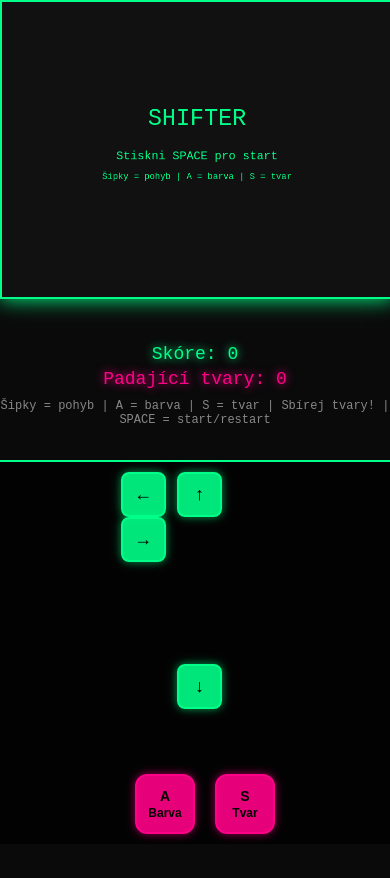
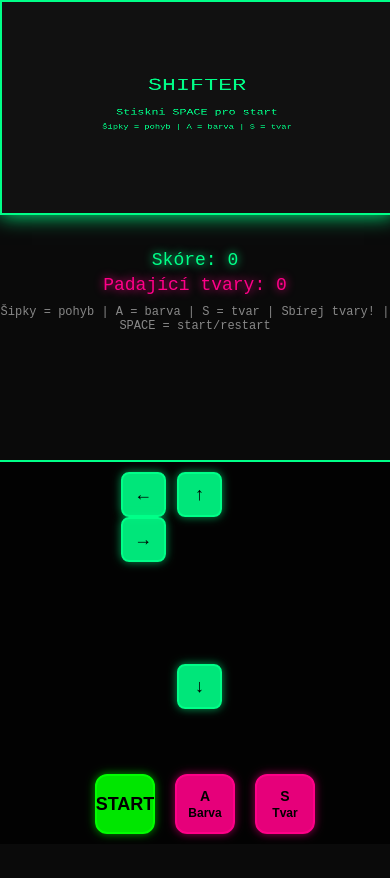
Before and after one commit to firmalemony/shifter, a website: page index.html in a window 390 px wide. Drawn offline with Linux system fonts and the light colour scheme; no server answers.

Commit message:
Fix game speed, mobile controls and add mobile start button
- Keep constant speed, only add more objects gradually
- Add mobile START button to replace spacebar
- Reduce canvas height on mobile to prevent overlap
- Improve mobile control layout and spacing
- Fix object spawning to respect max concurrent limit
- Add green START button with proper styling

```diff
--- a/game.js
+++ b/game.js
@@ -23,9 +23,10 @@ class Game {
 
         // Padající tvary
         this.collectibles = [];
-        this.shapeSpeed = 0.5; // Velmi pomalé padání
+        this.shapeSpeed = 0.5; // Rychlost zůstává stejná
         this.shapeSpawnTimer = 0;
         this.shapeSpawnInterval = 200; // frames - delší interval mezi tvary
+        this.maxConcurrentObjects = 1; // Počáteční počet současných objektů
 
         // Ovládání
         this.keys = {};
@@ -88,6 +89,21 @@ class Game {
 
         // Mobilní ovládání
         this.setupMobileControls();
+
+        // Start tlačítko pro mobil
+        document.getElementById('startBtn').addEventListener('touchstart', (e) => {
+            e.preventDefault();
+            if (this.gameState === 'menu' || this.gameState === 'gameOver') {
+                this.startGame();
+            }
+        });
+
+        document.getElementById('startBtn').addEventListener('mousedown', (e) => {
+            e.preventDefault();
+            if (this.gameState === 'menu' || this.gameState === 'gameOver') {
+                this.startGame();
+            }
+        });
     }
 
     startGame() {
@@ -113,9 +129,9 @@ class Game {
         // Aktualizace hráče s pohybem
         this.player.update(this.keys, this.width);
 
-        // Spawn nových tvarů
+        // Spawn nových tvarů - pouze pokud máme méně než maximum
         this.shapeSpawnTimer++;
-        if (this.shapeSpawnTimer >= this.shapeSpawnInterval) {
+        if (this.shapeSpawnTimer >= this.shapeSpawnInterval && this.collectibles.length < this.maxConcurrentObjects) {
             this.spawnShape();
             this.shapeSpawnTimer = 0;
         }
@@ -139,10 +155,10 @@ class Game {
             }
         }
 
-        // Zvyšování obtížnosti - velmi pomalé zrychlování
-        if (this.score > 0 && this.score % 5 === 0) {
-            this.shapeSpeed = Math.min(this.shapeSpeed + 0.02, 1.5);
-            this.shapeSpawnInterval = Math.max(this.shapeSpawnInterval - 1, 150);
+        // Zvyšování obtížnosti - pouze přidávání objektů, rychlost zůstává stejná
+        if (this.score > 0 && this.score % 10 === 0) {
+            // Zvyšujeme pouze počet současných objektů, ne rychlost
+            this.maxConcurrentObjects = Math.min(this.maxConcurrentObjects + 1, 8);
         }
     }
 
--- a/index.html
+++ b/index.html
@@ -287,6 +287,18 @@
             margin-top: 2px;
         }
 
+        .start-btn {
+            background: rgba(0, 255, 0, 0.9) !important;
+            border-color: #00ff00 !important;
+            box-shadow: 0 0 10px rgba(0, 255, 0, 0.6) !important;
+            font-size: 18px !important;
+            font-weight: bold !important;
+        }
+
+        .start-btn:active {
+            background: rgba(0, 255, 0, 1) !important;
+        }
+
         /* Responzivní design */
         @media (max-width: 768px) {
             body {
@@ -297,9 +309,9 @@
 
             #gameCanvas {
                 width: 100vw;
-                height: 40vh;
+                height: 30vh;
                 max-width: 100%;
-                margin-bottom: 20px;
+                margin-bottom: 10px;
             }
 
             #mobileControls {
@@ -322,7 +334,7 @@
 
             #gameContainer {
                 flex-direction: column;
-                padding-bottom: 180px; /* Místo pro ovládání */
+                padding-bottom: 140px; /* Místo pro ovládání */
                 min-height: 100vh;
             }
 
@@ -347,7 +359,7 @@
             }
 
             #gameCanvas {
-                height: 35vh;
+                height: 25vh;
             }
 
             #mobileControls {
@@ -360,7 +372,7 @@
             }
 
             #gameContainer {
-                padding-bottom: 160px;
+                padding-bottom: 120px;
             }
         }
     </style>
@@ -404,6 +416,7 @@
             </div>
 
             <div id="actionButtons">
+                <button id="startBtn" class="action-btn start-btn">START</button>
                 <button id="colorBtn" class="action-btn">A<br><small>Barva</small></button>
                 <button id="shapeBtn" class="action-btn">S<br><small>Tvar</small></button>
             </div>
```
Also changed, not shown: public/game.js (+23 -7 lines), public/index.html (+18 -5 lines).
